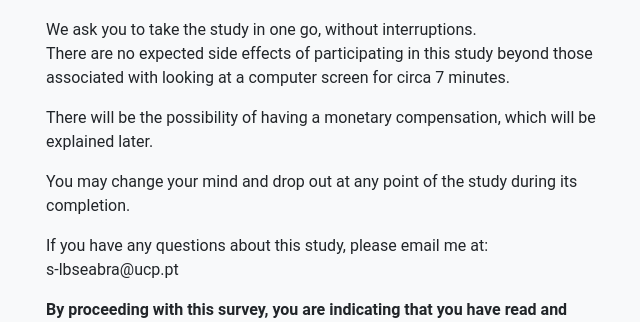
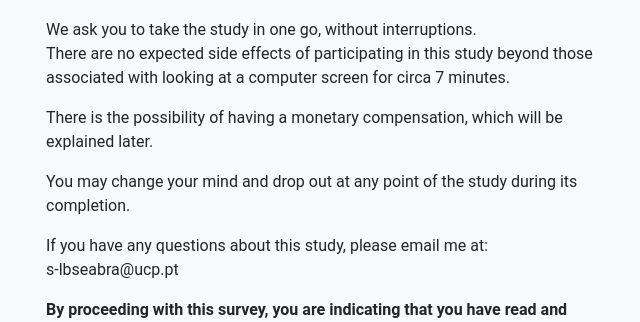
Before and after one commit to lucas-bs/thesis-survey, a Flask app: page / in a window 1280 px wide. Shown: the part 556-878 px from the top of the page, without its empty margins (314-954 px from the left). Run offline with Flask 3, Linux system fonts and the light colour scheme; some libraries are stand-ins or nearby versions.

Commit message:
Update welcome.html

```diff
--- a/gpt/templates/welcome.html
+++ b/gpt/templates/welcome.html
@@ -42,7 +42,7 @@
                 looking at a computer screen for circa 7 minutes.
             </p>
             <p>
-                There will be the possibility of having a monetary compensation, which will be explained later.
+                There is the possibility of having a monetary compensation, which will be explained later.
             </p>
             <p>
                 You may change your mind and drop out at any point of the study during its completion.
```
